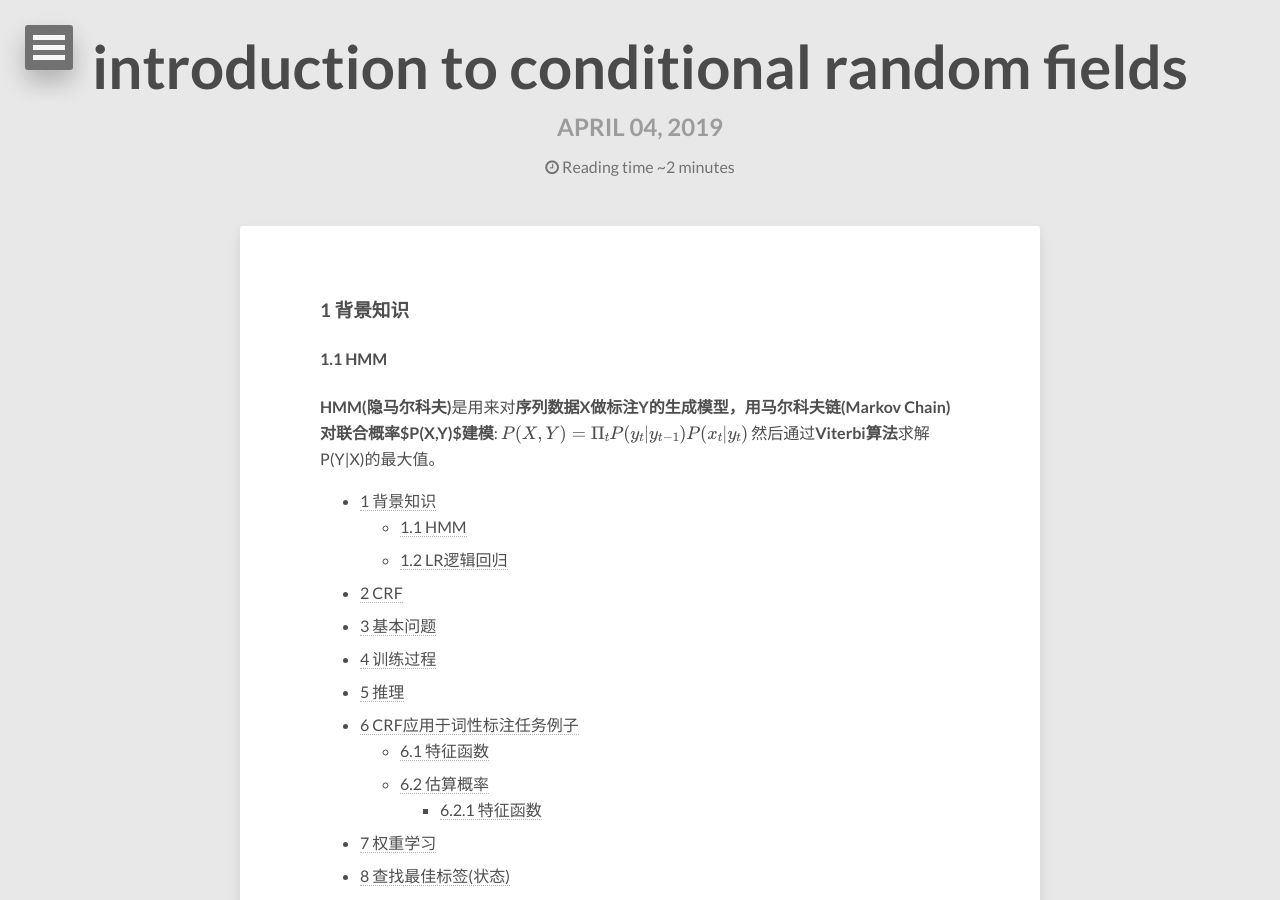
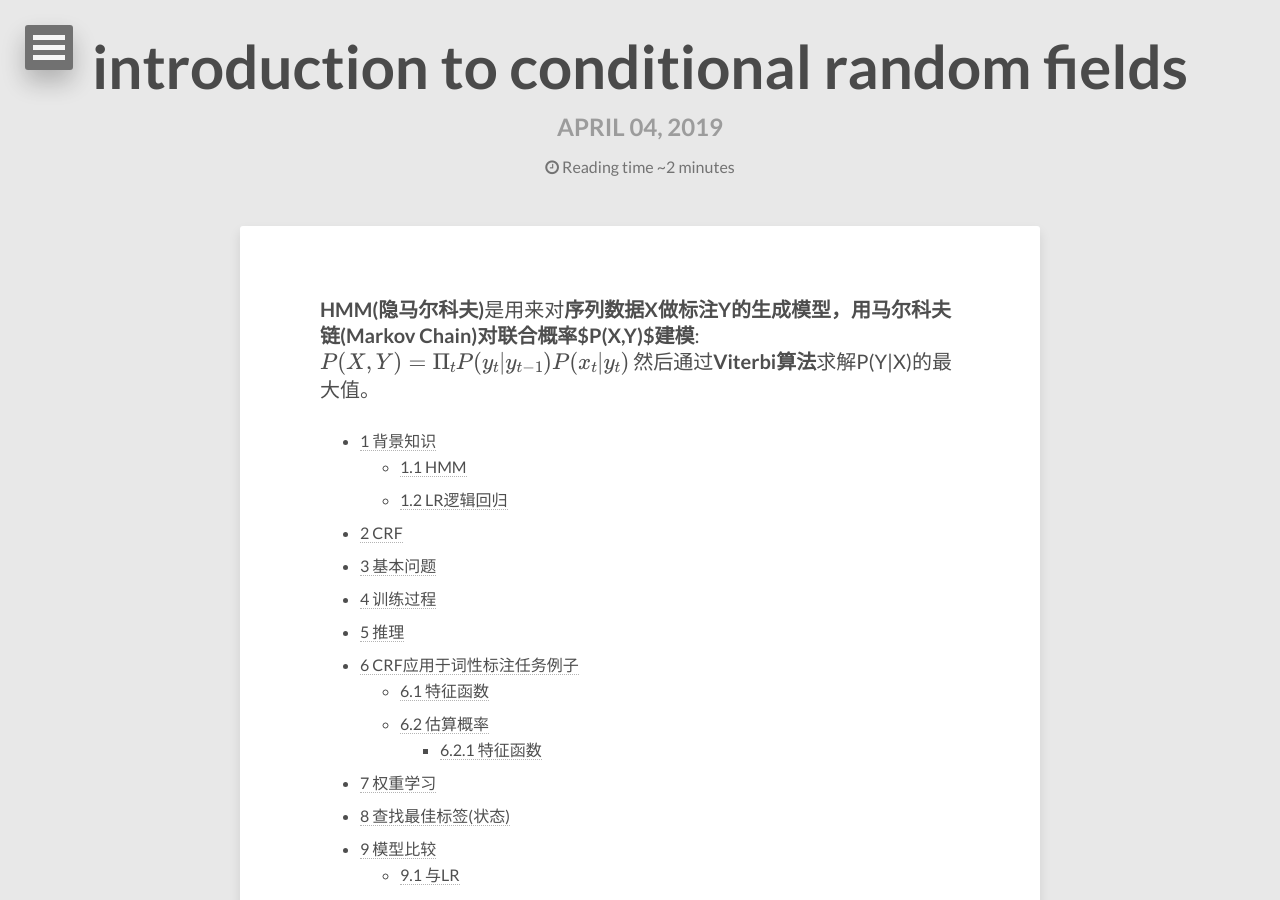
Before and after one commit to 52notebook/52notebook.github.io, a Jekyll site: the page built from _posts/2019-04-04-introduction-to-crf.md, in a window 1280 px wide and 900 px high. Built offline with Jekyll 4.4.1, drawn with Linux system fonts in a browser that asks for light colours; nearby versions of some CDN libraries; formulas are drawn with MathJax 3; comment, search, counter and statistics services are not loaded.

Commit message:
add crf article

```diff
--- a/_posts/2019-04-04-introduction-to-crf.md
+++ b/_posts/2019-04-04-introduction-to-crf.md
@@ -7,10 +7,6 @@
 ---
 
 
-
-### 1 背景知识
-
-#### 1.1 HMM
 
 **HMM(隐马尔科夫)**是用来对**序列数据X做标注Y的生成模型，用马尔科夫链(Markov Chain)对联合概率$P(X,Y)$建模**:
 $$
```
